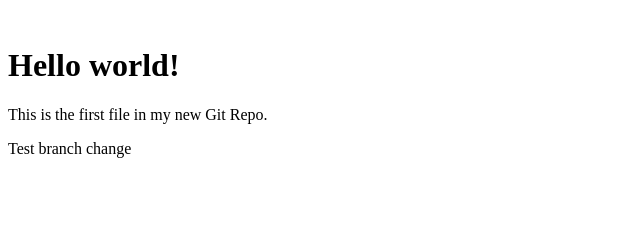
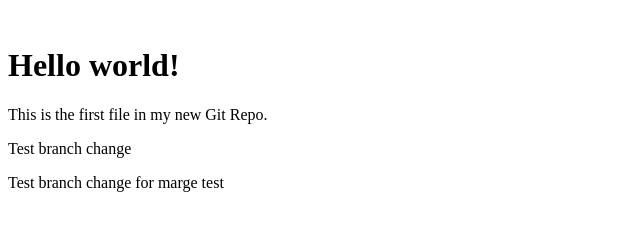
Before and after one commit to subhankar2028/gitTutorial, a plain HTML site: page index.html in a window 1280 px wide. Shown: the whole page, without its empty margins (0-640 px from the left). Drawn offline with Linux system fonts and the light colour scheme.

Commit message:
test branch change

```diff
--- a/index.html
+++ b/index.html
@@ -14,6 +14,9 @@
 <P>Test branch change</P>
 
 
+<p> Test branch change for marge test </p>
+
+
 </body>
 
 </body>
```
